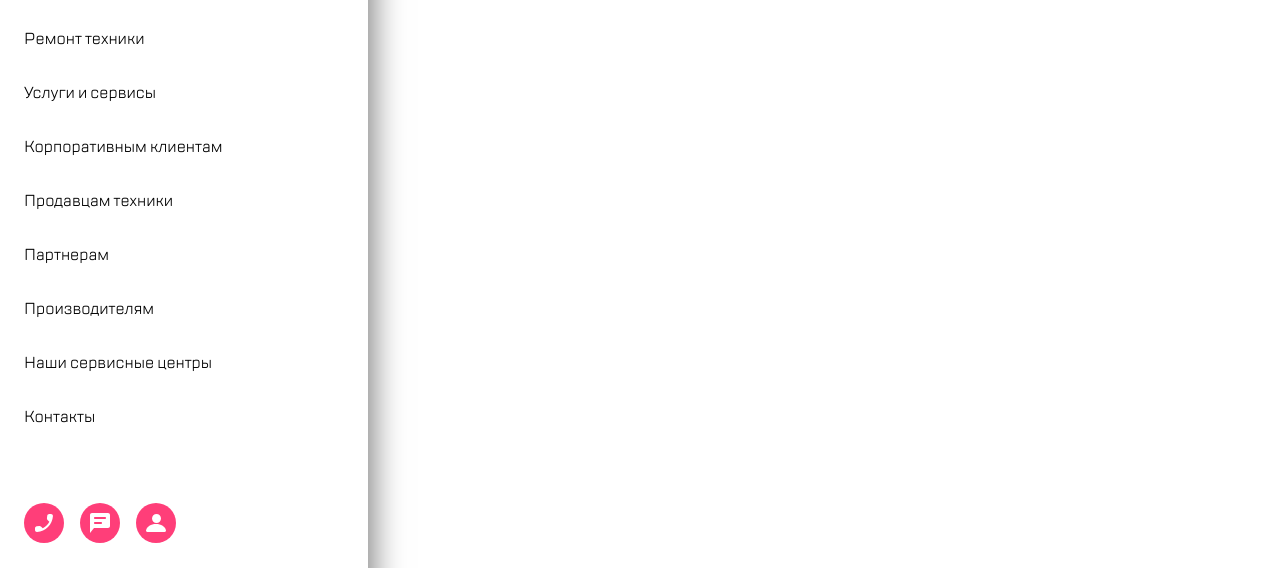
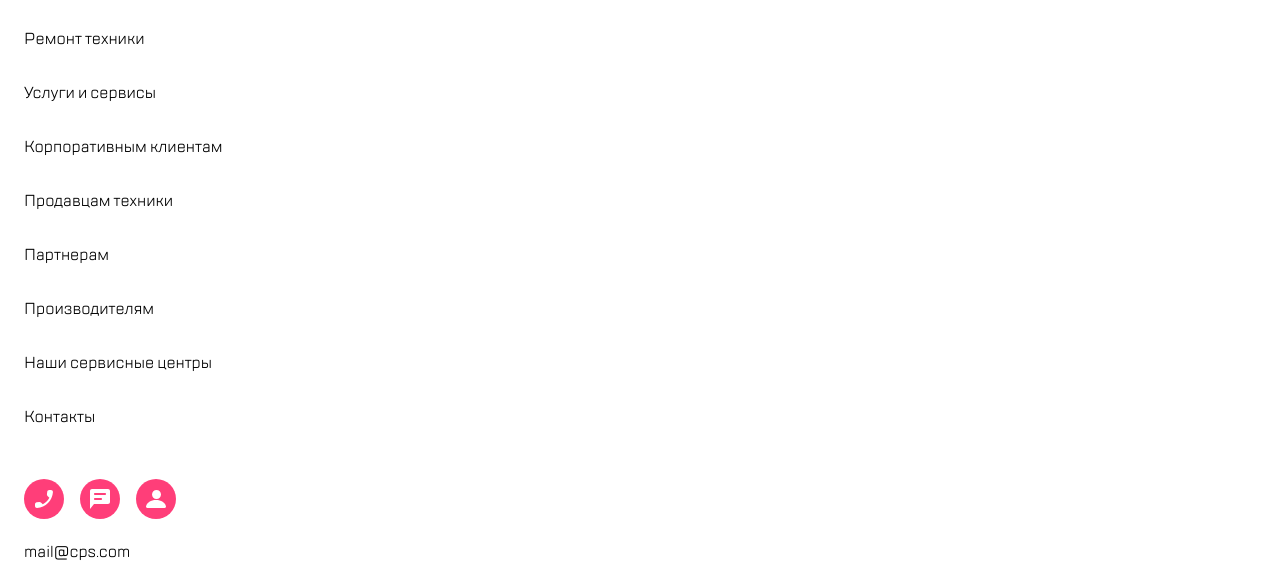
Before and after one commit to Krab2040/cps-site, a plain HTML site: page 1.1.3-burger-menu.html in a window 1280 px wide. Shown: the part 88-656 px from the top of the page. Drawn offline with Linux system fonts and the light colour scheme.

Commit message:
Update index.css

```diff
--- a/index.css
+++ b/index.css
@@ -38,15 +38,17 @@ main {
 }
 
 .burger-menu {
+    box-sizing: border-box;
     position: fixed;
     top: 0;
     background-color: white;
     display: flex;
-    width: 320px;
+
     box-shadow: 0 0 30px 5px rgba(0, 0, 0, 0.5);
     flex-direction: column;
     padding: 24px 24px 0;
     min-height: 100%;
+    min-width: 100%;
 }
 
 .burger-menu__header {
@@ -344,6 +346,10 @@ main {
         display: flex;
     }
 
+    .burger-menu{
+        width: 320px;
+    }
+
     .button-tablet {
         display: inline;
     }
```
